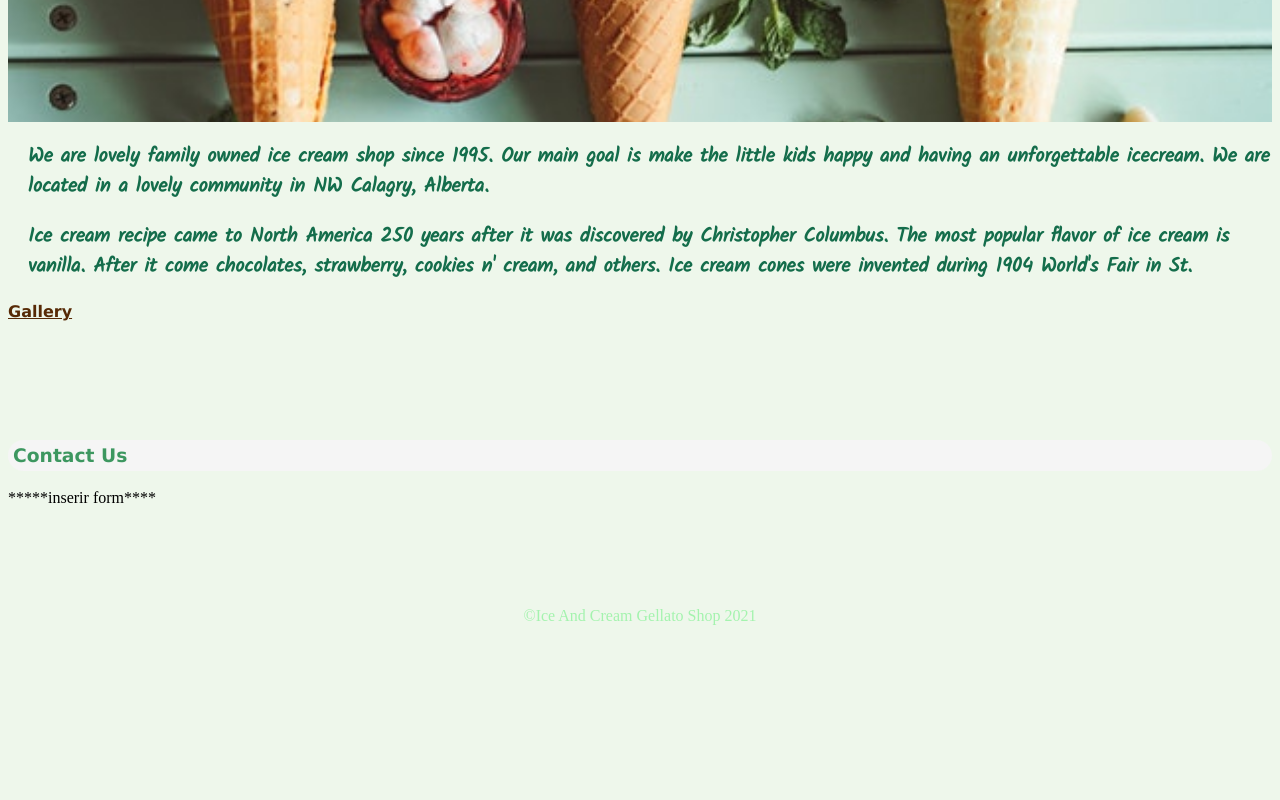
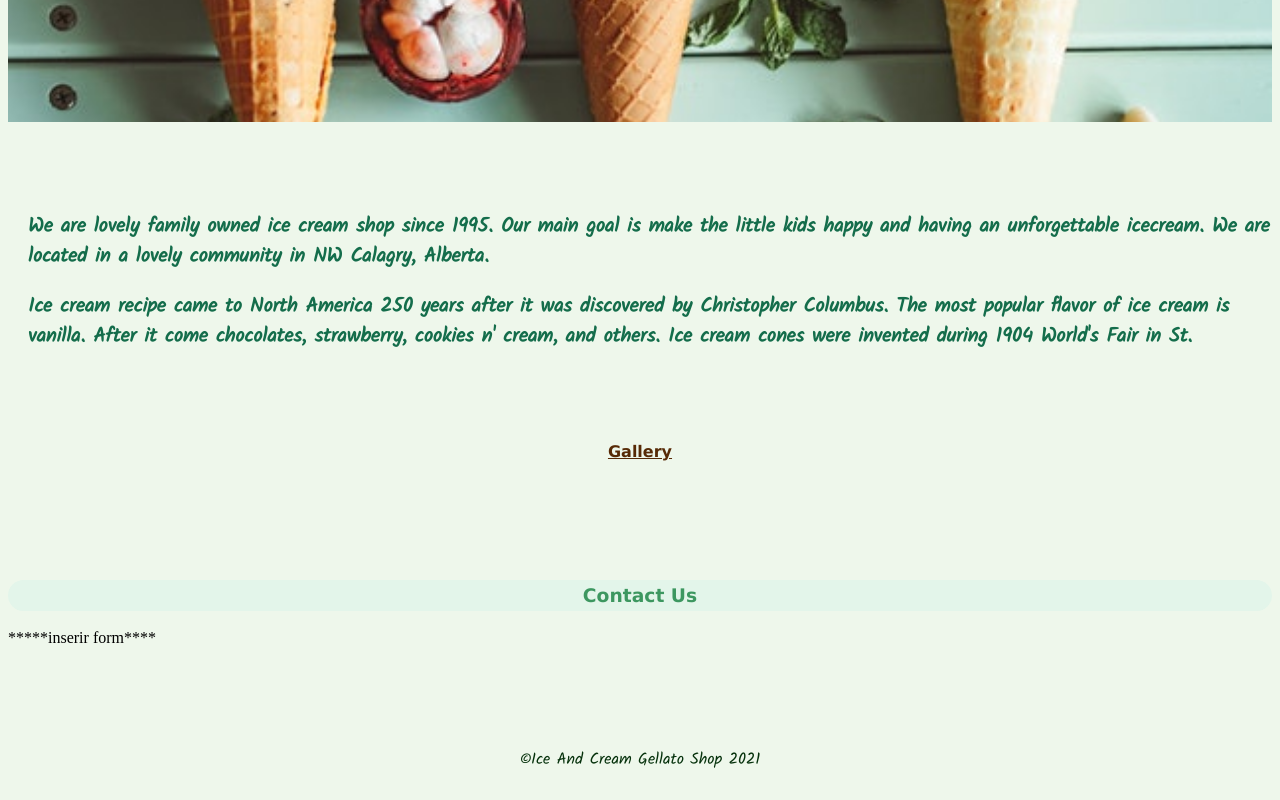
Before and after one commit to Mysia14/cpnt260-a4, a plain HTML site: page index.html in a window 1280 px wide. Shown: the part 590-1390 px from the top of the page. Before the commit the page ends 1243 px from the top, so only its background shows below. Drawn offline with Linux system fonts and the light colour scheme.

Commit message:
hero section and colors

```diff
--- a/style.css
+++ b/style.css
@@ -69,21 +69,26 @@ h2 {
     font-size: 15px;
     margin-left: 20px;
     font-size: 1.25rem;
-    line-height: 1.5
+    line-height: 1.5;
+    margin-top: 90px;
+    margin-bottom: 90px;
 }
 
 div.gallery a {
     display: flex;
+    justify-content: center;
     font-family: 'Lucida Sans', 'Lucida Sans Regular', 'Lucida Grande', 'Lucida Sans Unicode', Geneva, Verdana, sans-serif;
     font-weight: bold;
     list-style: none;
     color: rgb(87, 42, 6);
     padding-bottom: 100px;
+    text-align: center;
 }
 
 div h3 {
     display: flex;
-    background-color: whitesmoke;
+    justify-content: center;
+    background-color: rgb(227, 245, 234);
     font-family: 'Lucida Sans', 'Lucida Sans Regular', 'Lucida Grande', 'Lucida Sans Unicode', Geneva, Verdana, sans-serif;
     font-weight: bold;
     color: rgb(61, 151, 96);
@@ -93,7 +98,8 @@ div h3 {
 
 footer {
     justify-content: space-between;
-    color: rgb(164, 243, 174);
+    font-family: 'Kalam', cursive;
+    color: rgb(5, 49, 11);
     text-align: center;
     padding-top: 100px;
     padding-bottom: 20px;
```
